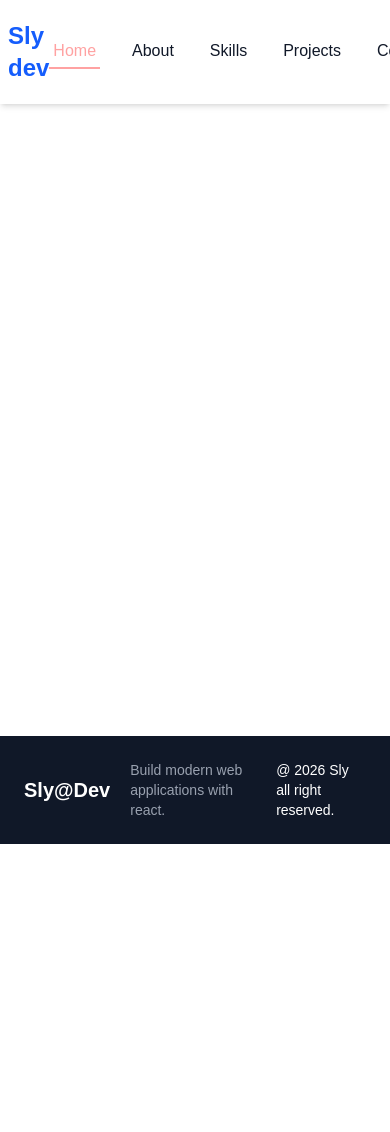
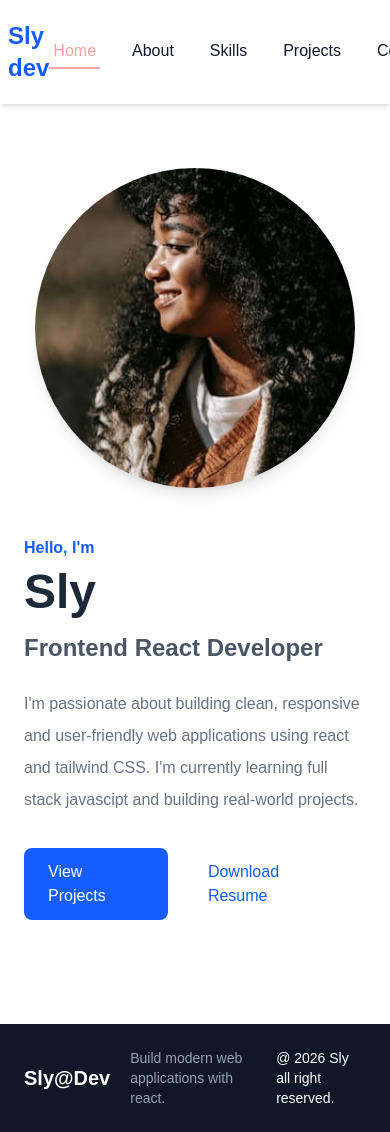
Before and after one commit to comfortmbah/multi-page-portfolio, a React (Vite) app: page / in a window 390 px wide. Shown: the top 1132 px of the page. Before the commit the page ends 844 px from the top, so only its background shows below. Built offline with nearby package versions, Linux system fonts and the light colour scheme.

Commit message:
Create responsive home hero section

```diff
--- a/src/pages/Home.jsx
+++ b/src/pages/Home.jsx
@@ -2,7 +2,55 @@ import { NavLink } from "react-router-dom"
 
 const Home = () => {
   return (
-    <div></div>
+    <section className="max-w-7xl mx-auto px-6 py-16">
+      <div className="flex flex-col-reverse md:flex-row items-center justify-between gap-12">
+
+        <div className="flex-1">
+          <p className="text-blue-600 font-semibold mb-2">
+            Hello, I'm
+          </p>
+
+          <h1 className="text-5xl font-bold text-gray-800 mb-4">
+            Sly
+          </h1>
+
+          <h2 className="text-2xl font-semibold mb-6 text-gray-600">
+            Frontend React Developer
+          </h2>
+
+          <p className="text-gray-500 leading-8 mb-8">
+            I'm passionate about building clean, responsive and user-friendly web applications using react and tailwind CSS.
+            I'm currently learning full stack javascipt and building real-world projects.
+          </p>
+
+          <div className="flex gap-4">
+            <NavLink
+              to={'/projects'}
+              className={'bg-blue-600 text-white px-6 py-3 rounded-lg hover:bg-blue-700 transition'}
+            >
+              View Projects
+            </NavLink>
+
+            <a
+              href="/resume.pdf"
+              target="_blank"
+              rel="noopener noreferrer"
+              className="boder border-blue-600 text-blue-600 px-6 py-3 rounded-lg hover:bg-blue-600 hover:text-white transition"
+            >
+              Download Resume
+            </a>
+          </div>
+        </div>
+
+        <div className="flex-1 flex justify-center">
+          <img
+            src={'/profile.jpg'}
+            alt="Sly"
+            className="w-80 h-80 rounded-full shadow-lg object-cover"
+          />
+        </div>
+      </div>
+    </section>
   )
 }
 
```
